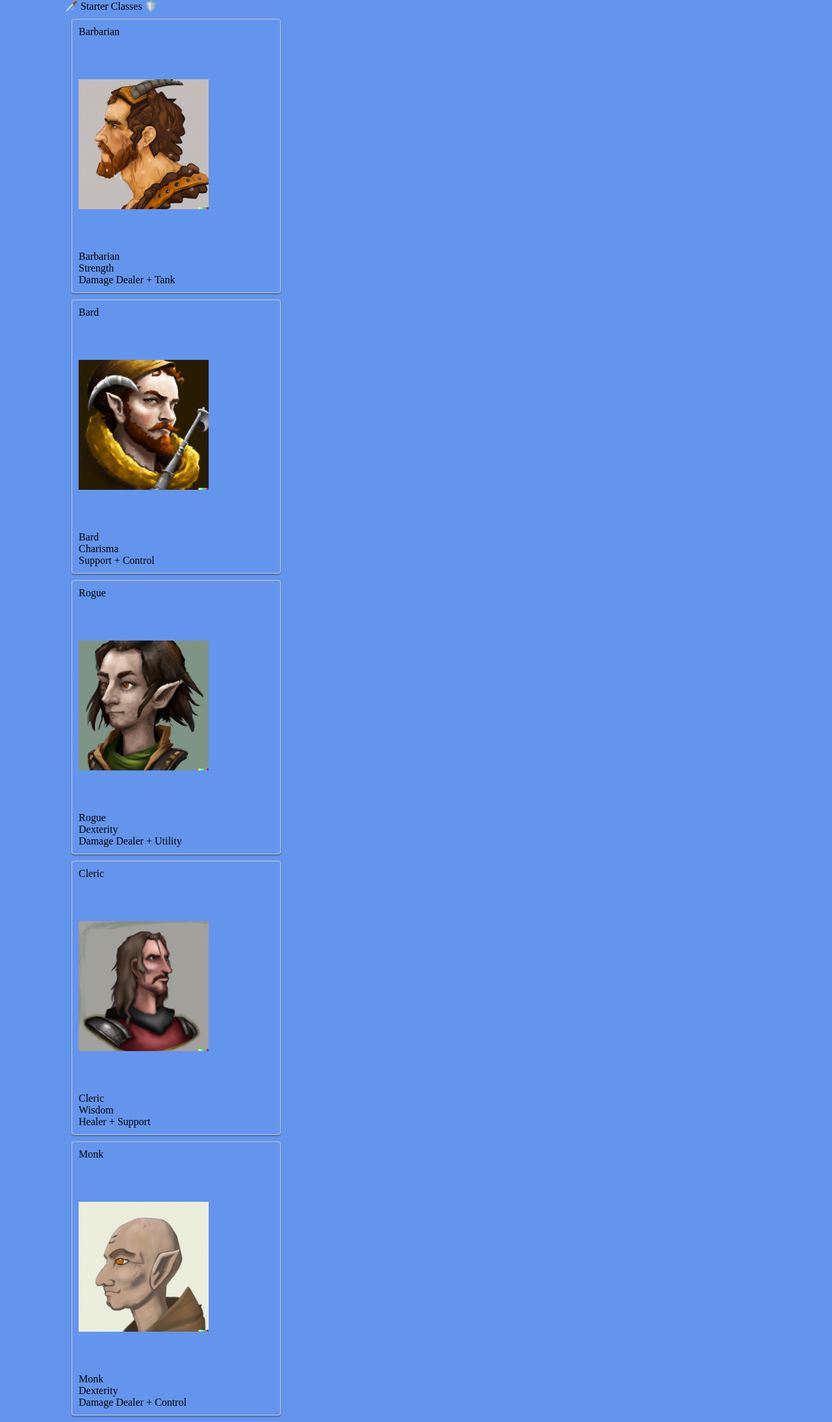
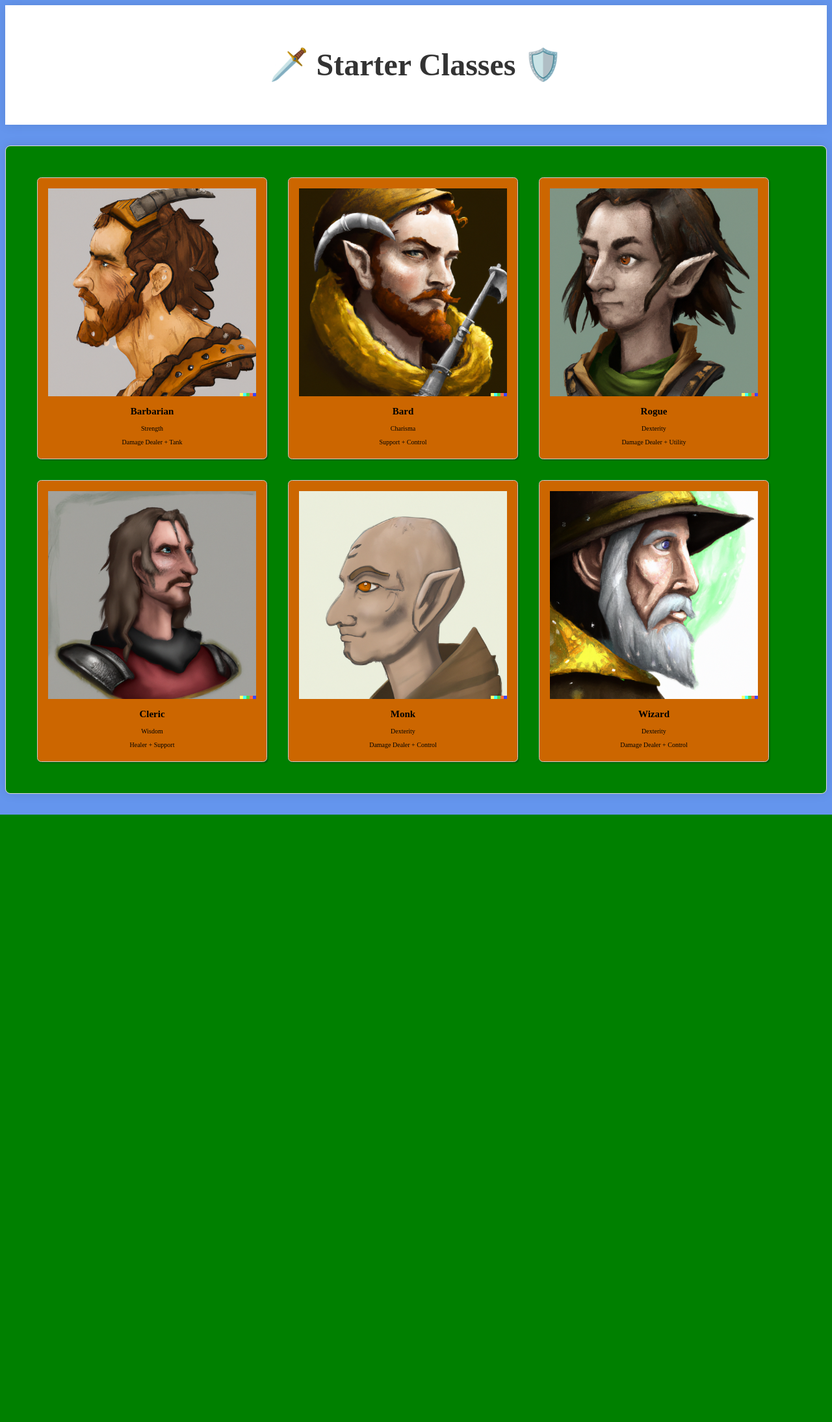
Before and after one commit to Victorshliu/php_1, a PHP site: page / in a window 1280 px wide. Shown: the whole page at 65% size. After the commit the page ends 1254 px from the top, so only its background shows below. Run offline with PHP 8.4, Linux system fonts and the light colour scheme.

Commit message:
styling.v1

```diff
--- a/css/styles.css
+++ b/css/styles.css
@@ -1,43 +1,93 @@
-/* Styles Reset everything will display as expected */
-*{
-	margin: 0;
-	padding: 0;
-	border: 0;
-	font-size: 100%;
-	font: inherit;
-	vertical-align: baseline;
+/* testing helpers */
+.ig {
+  background-color: green;
 }
+
 /* Root Variables */
 :root {
   --blue: #6495ed;
+  --brown: #cc6600
 }
 
 /* Global */
 body {
   background-color: var(--blue);
-    width: 1080px;
-    margin: 0 auto;
+  font-size: 10px;
 }
 
+
 img {
-    width: 200px;
-    height: 200px;
+  max-width: 20rem;
+  height: auto;
 }
 
-/* Card Templates */
+.container {
+  max-width: 108rem;
+  margin: 2rem auto;
+  padding: 2rem;
+  border: 0.1rem solid #ddd;
+  border-radius: 0.5rem;
+  box-shadow: 0 0 1rem rgba(0, 0, 0, 0.1);
+  display: flex;
+  flex-wrap: wrap;
+}
+
+
+/* Header */
+header {
+  display: flex;
+  justify-content: center;
+  align-items: center;
+  padding: 2rem;
+  background-color: #fff;
+  box-shadow: 0 0 1rem rgba(0, 0, 0, 0.1);
+  color: #333;
+  text-decoration: none;
+}
+
+h1 {
+  color: #333;
+  text-decoration: none;
+  font-weight: bold;
+  font-size: 3rem;
+}
+
+@media only screen and (max-width: var(--breakpoint-md)) {
+  h1 {
+      font-size: 2rem;
+  }
+}
+
+/* Cards */
 .card {
-    border: 1px solid #ccc;
-    border-radius: 4px;
-    box-shadow: 0px 2px 2px rgba(0, 0, 0, 0.3);
-    padding: 10px;
-    margin: 10px;
-    width: 300px;
-    height: 400px;
+  border: 0.1rem solid #ccc;
+  border-radius: 0.4rem;
+  box-shadow: 0.1rem 0.1rem 0.1rem rgba(0, 0, 0, 0.3);
+  padding: 1rem;
+  margin: 1rem;
+  width: 20rem;
+  height: 25rem;
   display: flex;
   flex-direction: column;
   justify-content: space-between;
+  align-items: center;
+  text-align: center;
+  background-color: var(--brown);
 }
-.card__header {
-    font-size: 3rem;
+
+.card__profile {
+  width: 20rem;
+  height: 2rem;
+  position: relative;
+  overflow: hidden;
 
 }
+
+.card__profile img {
+  max-width: 20rem;
+  width: 100%;
+  height: auto;
+  object-fit: cover;
+  box-shadow: .5rem .5rem .5rem rgba(0,0,0,0.3);
+  transform: rotate(-10deg) scale(1.1);
+}
--- a/data/char_info.php
+++ b/data/char_info.php
@@ -2,20 +2,20 @@
 // partial file to hold object data in one easy to manage file
 
 // Template to copy and paste from
-// $temp = new PlayerClass();
-// $temp -> class = "";
-// $temp -> image= "";
-// $temp -> role = "";
-// $temp -> mainStat = "";
+// $= new PlayerClass([
+//     "class" => "",
+//     "image" => ".png",
+//     "role" => "Damage Dealer + Control",
+//     "mainStat" => "Dexterity",
+// ]);
 
-// Barbarian
+// property data
 $barbarian = new PlayerClass([
     "class" => "Barbarian",
     "image" => "barbarian.png",
     "role" => "Damage Dealer + Tank",
     "mainStat" => "Strength"
 ]);
-
 
 $bard= new PlayerClass([
     "class" => "Bard",
@@ -45,9 +45,14 @@ $monk= new PlayerClass([
     "mainStat" => "Dexterity",
 ]);
 
-
+$wizard= new PlayerClass([
+    "class" => "Wizard",
+    "image" => "wizard.png",
+    "role" => "Damage Dealer + Control",
+    "mainStat" => "Dexterity",
+]);
 
 // Array used to store and create access point to stored information
 $player = [
-    $barbarian, $bard, $rogue, $cleric, $monk
+    $barbarian, $bard, $rogue, $cleric, $monk, $wizard
 ];
--- a/index.php
+++ b/index.php
@@ -10,12 +10,12 @@
 
     <?php require('partials/global/header.php'); ?>
 
-    <div>
-        <?php foreach($player as $tiles): ?>
-            <div class="card">
-                <?php include('partials/template/card.php'); ?>
-            </div>
-        <?php endforeach; ?>
+    <div class="container ig">
+            <?php foreach($player as $tiles): ?>
+                <div class="card">
+                    <?php include('partials/template/card.php'); ?>
+                </div>
+            <?php endforeach; ?>
     </div>
 </body>
 <script src="/script.js"></script>
--- a/partials/global/header.php
+++ b/partials/global/header.php
@@ -1,3 +1,5 @@
 <header>
-    <h1>🗡️ Starter Classes 🛡️</h1>
+  <div>
+  <h1>🗡️ Starter Classes 🛡️</h1>
+  </div>
 </header>
--- a/partials/template/card.php
+++ b/partials/template/card.php
@@ -1,9 +1,9 @@
 <!-- Card Template used to control how contained data stored in our objects are displayed -->
-
-<div class=""><?php echo $tiles->class; ?></div>
+<div class="">
 <img class="" src="images/<?php echo $tiles->image; ?>" alt="An image displaying a <?php echo $tiles->class; ?>" onclick="minMax('<?php echo $tiles->class; ?>', '<?php echo $tiles->mainStat; ?>')">
+</div>
     <div class="">
-        <div class=""><?php echo $tiles->class; ?></div>
-        <div class=""><?php echo $tiles->mainStat; ?></div>
-        <div class=""><?php echo $tiles->role; ?></div>
+        <h2><?php echo $tiles->class; ?></h2>
+        <p class=""><?php echo $tiles->mainStat; ?></p>
+        <p class=""><?php echo $tiles->role; ?></p>
     </div>
```
Also changed, not shown: images/._wizard.png (added), images/wizard.png (added). Lines whose indentation alone changed are shown as unchanged.
